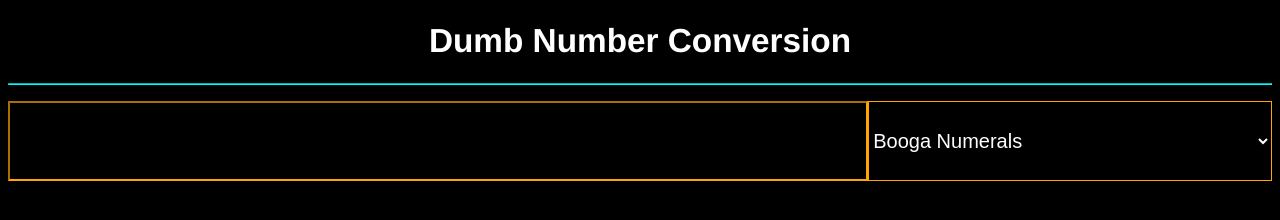
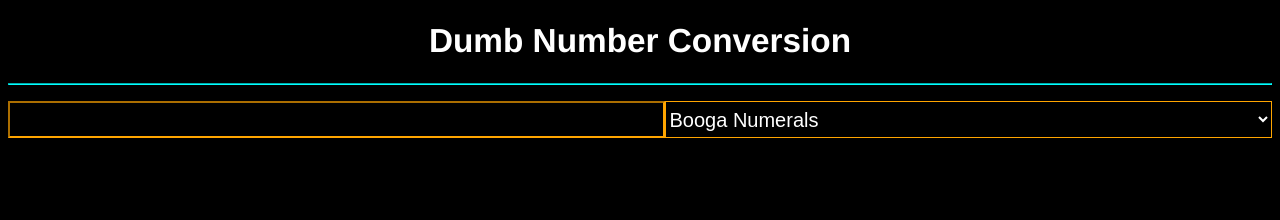
Before and after one commit to sarkh200/Stupid-Number-Converter, a plain HTML site: page index.html in a window 1280 px wide. Drawn offline with Linux system fonts and the light colour scheme.

Commit message:
made it look better on moble

```diff
--- a/css/style.css
+++ b/css/style.css
@@ -27,7 +27,7 @@
 	border-color: var(--border-color);
 	color: var(--foreground);
 	font-size: 20pt;
-	flex-grow: 5;
+	flex-grow: 1;
 }
 
 .optionSelect {
@@ -40,7 +40,7 @@
 #inputField {
 	display: flex;
 	flex-direction: row;
-	height: 10vh;
+	flex-wrap: wrap;
 }
 
 #output {
```
